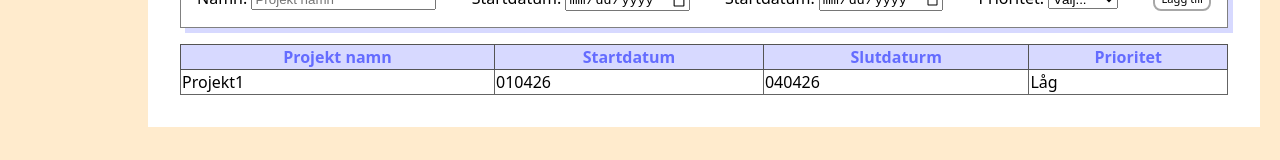
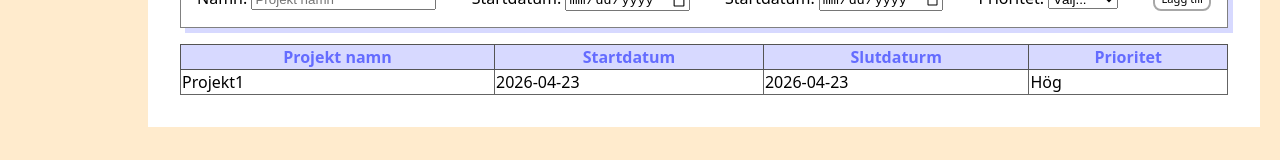
Before and after one commit to a23lisjo/examensarbete_artefakt, a SvelteKit app in the folder Svelte applikation/svelte_projekthanterare/: page /projekt in a window 1280 px wide. Shown: the part 207-367 px from the top of the page. Built offline with nearby package versions, Linux system fonts and the light colour scheme; data requests are answered from the project's data file.

Commit message:
Logik för att hämta data och fylla i tabell

```diff
--- a/Svelte applikation/svelte_projekthanterare/db.json
+++ b/Svelte applikation/svelte_projekthanterare/db.json
@@ -1,13 +1,12 @@
 {
-  "posts": [
-    { "id": "1", "title": "a title", "views": 100 },
-    { "id": "2", "title": "another title", "views": 200 }
+  "projekt": [
+    {
+      "name": "Projekt1",
+      "startDatum": "2026-04-23",
+      "slutDatum": "2026-04-23",
+      "prioritet": "Hög",
+      "id": "TYBeapenwtw"
+    }
   ],
-  "comments": [
-    { "id": "1", "text": "a comment about post 1", "postId": "1" },
-    { "id": "2", "text": "another comment about post 1", "postId": "1" }
-  ],
-  "profile": {
-    "name": "typicode"
-  }
+  "$schema": "./node_modules/json-server/schema.json"
 }
--- a/Svelte applikation/svelte_projekthanterare/src/lib/components/ObjektForm.svelte
+++ b/Svelte applikation/svelte_projekthanterare/src/lib/components/ObjektForm.svelte
@@ -1,10 +1,14 @@
 <script>
+    let {tabellRad} = $props()
+
     let name = $state("")
     let startDatum = $state("")
     let slutDatum = $state("")
     let prioritet = $state("default")
 
-    async function handleSubmit () {
+    async function handleSubmit (event) {
+        event.preventDefault();
+
 		const res = await fetch('http://localhost:3000/projekt', {
 			method: 'POST',
             headers: {"Content-Type":"application/json"},
@@ -16,15 +20,22 @@
 			})
 		})
 
-		const json = await res.json()
+		const jsonData = await res.json();
+        tabellRad (jsonData);
         console.log( name,
                 startDatum,
                 slutDatum,
                 prioritet)
+
+        // Rensa formulär
+        name = ""
+        startDatum = ""
+        slutDatum = ""
+        prioritet = "default"
 	}
 </script>
 
-<form>
+<form  onsubmit={handleSubmit}>
     <label>Namn:
         <input
             bind:value={name}
@@ -60,7 +71,6 @@
     </label>
 
     <button
-            onclick={handleSubmit}
         id="objektFormSubmitButton"
         type="submit"
     >
--- a/Svelte applikation/svelte_projekthanterare/src/lib/components/ProjektObjekt.svelte
+++ b/Svelte applikation/svelte_projekthanterare/src/lib/components/ProjektObjekt.svelte
@@ -1,16 +1,17 @@
 <script>
-    let {namn, startDatum, slutDatum, prioritet} = $props();
+    let {tabellRad} = $props();
 </script>
 
  <tr>
-    <td class= "projektObjekt">{namn}</td>
-    <td class= "projektObjekt">{startDatum}</td>
-    <td class= "projektObjekt">{slutDatum}</td>
-    <td class= "projektObjekt">{prioritet}</td>
+    <td class= "projektObjekt">{tabellRad.name}</td>
+    <td class= "projektObjekt">{tabellRad.startDatum}</td>
+    <td class= "projektObjekt">{tabellRad.slutDatum}</td>
+    <td class= "projektObjekt">{tabellRad.prioritet}</td>
 </tr>
 
 <style>
-    tr:nth-child(even) {background-color: #e8e8e8;
+    tr:nth-child(even) {
+        background-color: #e8e8e8;
     }
     tr:hover{
         background-color: #adadad;
--- /dev/null
+++ b/Svelte applikation/svelte_projekthanterare/src/routes/projekt/+page.js
@@ -0,0 +1,10 @@
+export async function load ({fetch}){
+    console.log("load körs");
+    const res = await fetch ('http://localhost:3000/projekt')
+    const data = await res.json();
+
+    console.log("data:", data)
+    return {
+        formLista: data
+    };
+}
--- a/Svelte applikation/svelte_projekthanterare/src/routes/projekt/+page.svelte
+++ b/Svelte applikation/svelte_projekthanterare/src/routes/projekt/+page.svelte
@@ -3,6 +3,17 @@
     import ObjektForm from '$lib/components/ObjektForm.svelte';
     import ProjektObjekt from '$lib/components/ProjektObjekt.svelte';
 
+    let {data} = $props ();
+    let formLista = $state([])
+    let initialized = false;
+
+    $effect(() => {
+        formLista = data.formLista ?? [];
+    });
+
+    function addNewTd (jsonData){
+        formLista = [... formLista, jsonData]
+    }
  </script>
 
  <Navbar/>
@@ -10,7 +21,7 @@
  <div class="page">
     <div id="addProjektSection">
         <h1 id="pageTitle">Projekt</h1>
-        <ObjektForm/>
+        <ObjektForm tabellRad={addNewTd}/>
     </div>
     <table id="projektTabell">
         <thead>
@@ -22,8 +33,9 @@
             </tr>
         </thead>
         <tbody>
-            <ProjektObjekt namn="Projekt1" startDatum="010426" slutDatum="040426" prioritet="Låg" />
-
+            {#each formLista as tabellRad}
+                <ProjektObjekt {tabellRad}/>
+            {/each}
         </tbody>
     </table>
 
```
Lines whose indentation alone changed are shown as unchanged.
